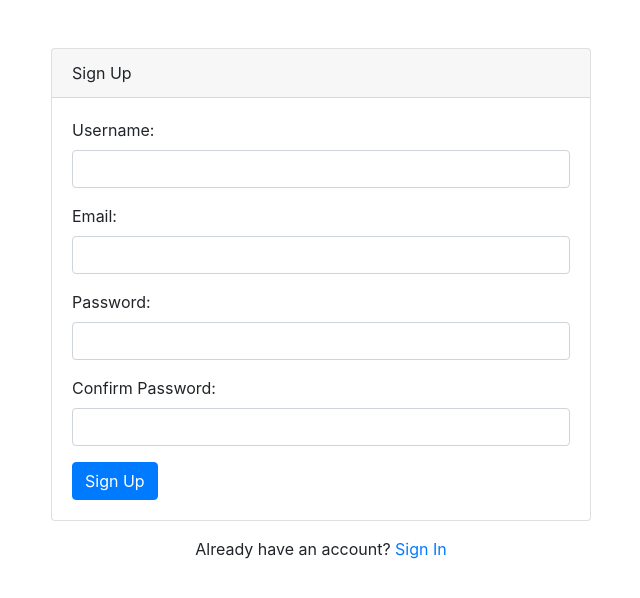
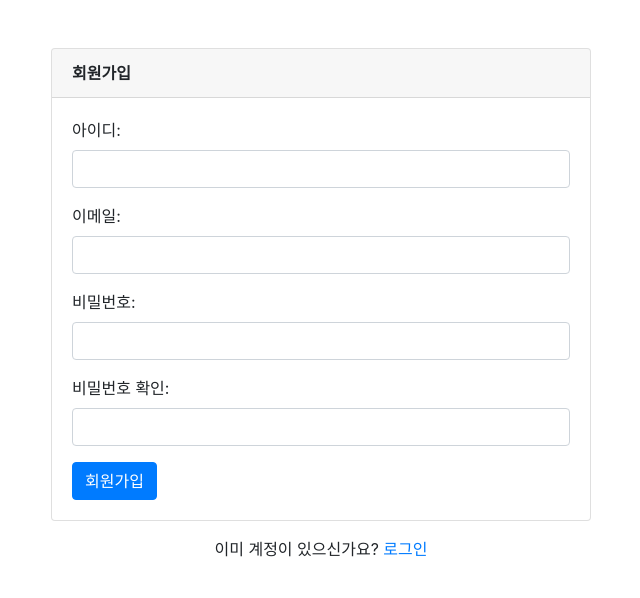
Before and after one commit to sudog1/django-todo-hw, a Django app: page /user/signup/ in a window 1280 px wide. Shown: the part 56-654 px from the top of the page, without its empty margins (319-959 px from the left). Run offline with Django 4.2, Linux system fonts and the light colour scheme; some libraries are stand-ins or nearby versions.

Commit message:
update for profile

```diff
--- a/templates/user/signup.html
+++ b/templates/user/signup.html
@@ -4,36 +4,31 @@
 <div class="row justify-content-center mt-5">
     <div class="col-md-6">
         <div class="card">
-            <div class="card-header">Sign Up</div>
+            <div class="card-header"><strong>회원가입</strong></div>
             <div class="card-body">
                 <form method="post" action="{% url 'user:signup' %}">
                     {% csrf_token %}
-
-                    <!-- 이름 -->
                     <div class="form-group">
-                        <label for="username">Username:</label>
+                        <label for="username">아이디:</label>
                         <input type="text" name="username" class="form-control" id="username" value="{{ request.POST.username }}" required>
                     </div>
 
-                    <!-- 이메일 -->
                     <div class="form-group">
-                        <label for="email">Email:</label>
+                        <label for="email">이메일:</label>
                         <input type="email" name="email" class="form-control" value="{{ request.POST.email }}" id="email" required>
                     </div>
 
-                    <!-- 비밀번호 -->
                     <div class="form-group">
-                        <label for="password1">Password:</label>
+                        <label for="password1">비밀번호:</label>
                         <input type="password" name="password" class="form-control" id="password" value="{{ request.POST.password }}" required>
                     </div>
 
-                    <!-- 비밀번호 확인 -->
                     <div class="form-group">
-                        <label for="password2">Confirm Password:</label>
+                        <label for="password2">비밀번호 확인:</label>
                         <input type="password" name="password2" class="form-control" id="password2" value="{{ request.POST.password2 }}" required>
                     </div>
 
-                    <button type="submit" class="btn btn-primary">Sign Up</button>
+                    <button type="submit" class="btn btn-primary">회원가입</button>
                     {% if error_message %}
                         <div class="alert alert-danger mt-3" role="alert">
                             {{ error_message }}
@@ -43,7 +38,7 @@
             </div>
         </div>
         <div class="mt-3 text-center">
-            <p>Already have an account? <a href="{% url 'user:signin' %}">Sign In</a></p>
+            <p>이미 계정이 있으신가요? <a href="{% url 'user:signin' %}">로그인</a></p>
         </div>
     </div>
 </div>
```
